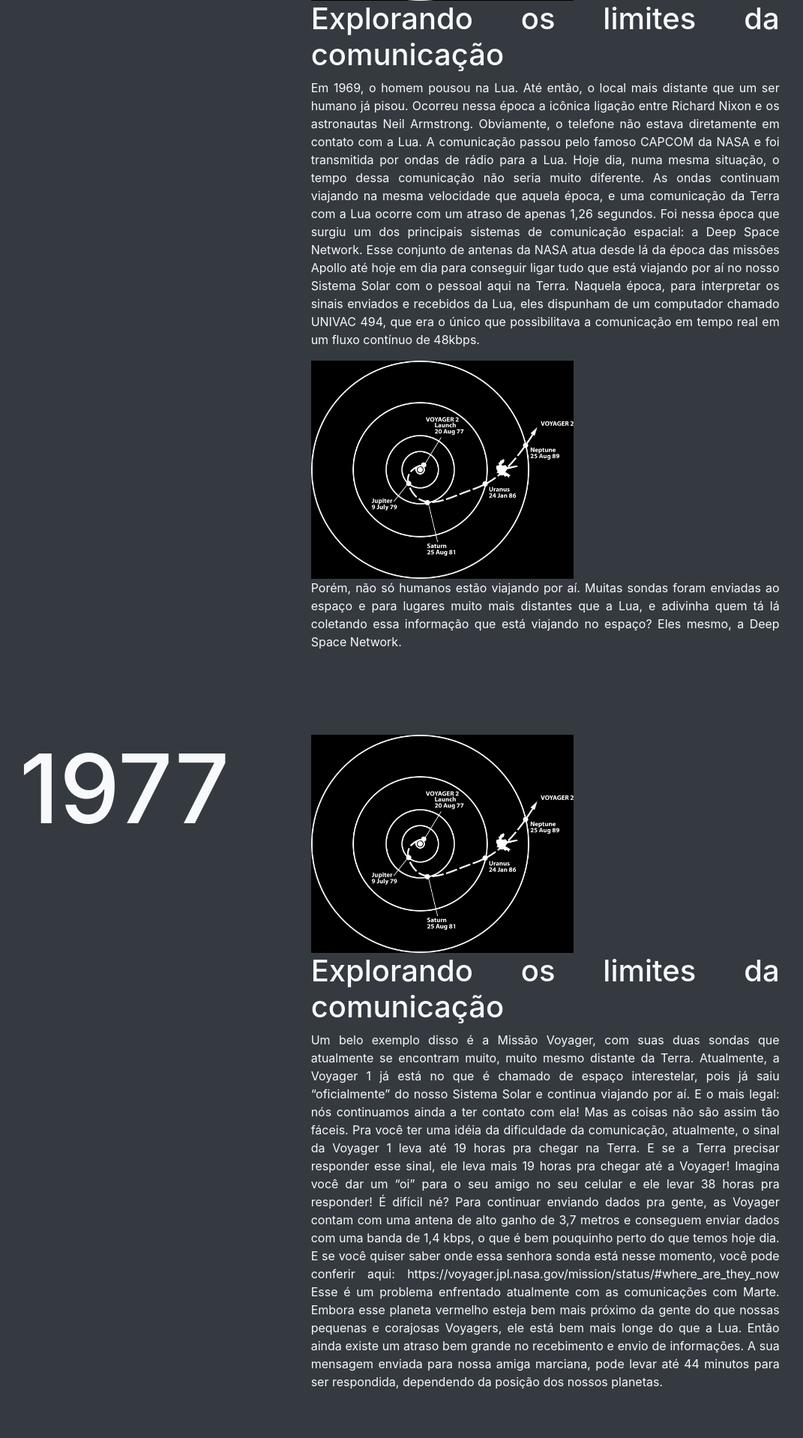
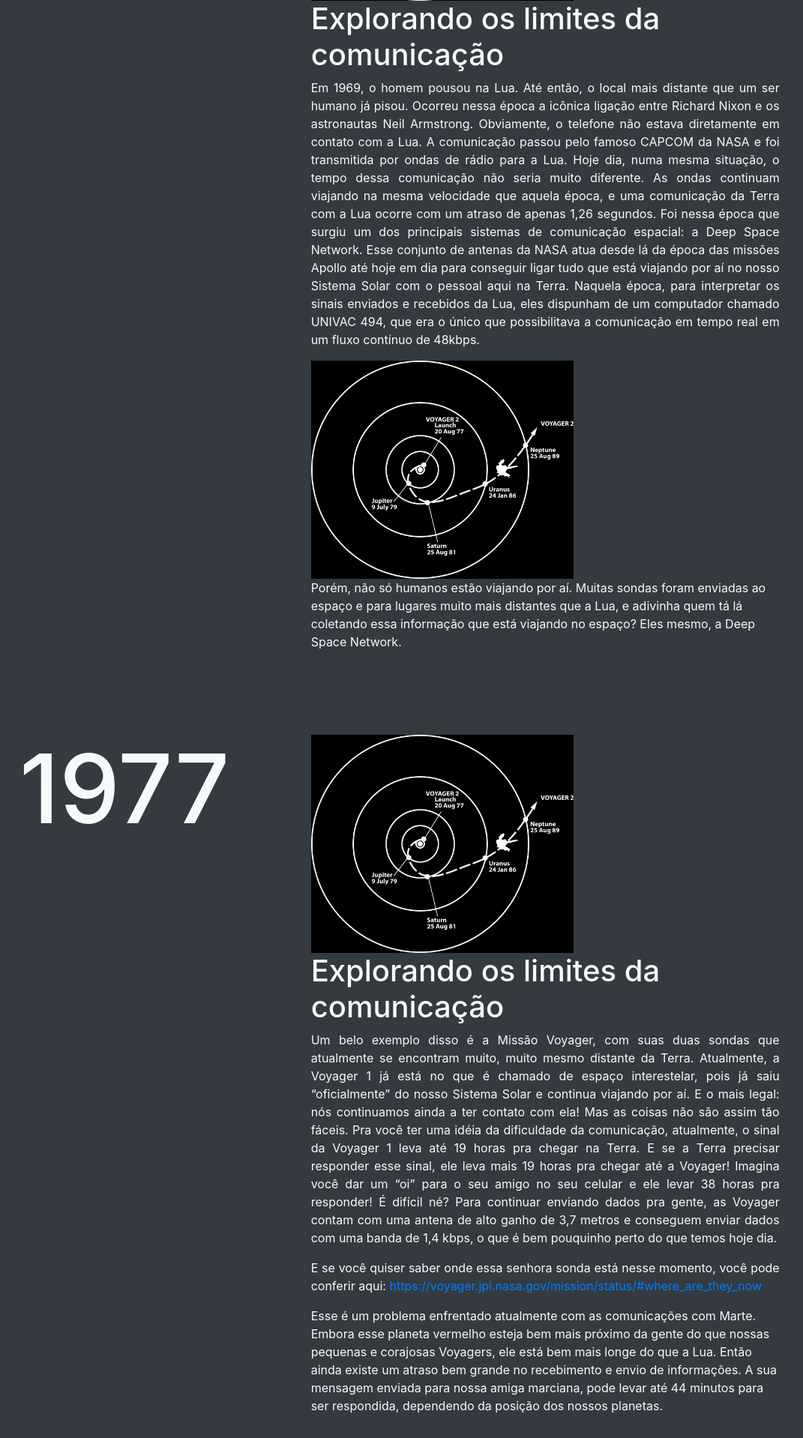
Before and after one commit to v-jucosky/SpaceApps2020, a Django app: page / in a window 1280 px wide. Shown: the part 1813-3731 px from the top of the page at 75% size, without its empty margins (22-1093 px from the left). Run offline with Django 3.2, Linux system fonts and the light colour scheme; some libraries are stand-ins or nearby versions.

Commit message:
Update index.html

```diff
--- a/redphone/templates/redphone/index.html
+++ b/redphone/templates/redphone/index.html
@@ -18,7 +18,7 @@
         </div>
     </div>
 
-    <div class="row bg-dark text-light text-justify">
+    <div class="row bg-dark text-light">
         <div class="col-sm-4 my-2">
             <h1 class="p-5" style="font-size: 8rem; line-height: 8rem;">1957</h1>
         </div>
@@ -27,7 +27,7 @@
             <div>
                 <img src="./static/5f78ccd60832c0e09e2e726b_VoyagerPath.png" width="350px" alt="Voyager Path">
                 <h1>Explorando os limites da comunicação</h1>
-                <p>
+                <p class="text-justify">
                     Tudo começou por volta de 1957, com o início da Corrida Espacial, após a Segunda Guerra Mundial e no contexto da Guerra Fria.
                     Estados Unidos e União Soviética começaram a desenvolver de forma cada vez mais rápida sua tecnologia para a conquista do espaço. Mas como eles se comunicavam com seus astronautas das naves? Nessa época, as coisas seguiam como eram com os aviões. Boa parte das comunicações se davam por sistemas de rádio que já haviam se desenvolvido bastante durante a guerra.
                     Com o avanço das tecnologias, surgimento dos primeiros satélites, as coisas começaram a se aperfeiçoar ainda mais, porém a base continuou a mesma: ondas de rádio. Enquanto as coisas estavam “próximas” a Terra, tudo corria bem. As ondas de rádio, por padrão, viagem próximas a velocidade da luz, então pouco atraso ocorria nas transmissões.
@@ -37,7 +37,7 @@
         </div>
     </div>
 
-    <div class="row bg-dark text-light text-justify">
+    <div class="row bg-dark text-light">
         <div class="col-sm-4 my-2">
             <h1 class="p-5" style="font-size: 8rem; line-height: 8rem;">1969</h1>
         </div>
@@ -46,7 +46,7 @@
             <div>
                 <img src="./static/5f78ccd60832c0e09e2e726b_VoyagerPath.png" width="350px" alt="Voyager Path">
                 <h1>Explorando os limites da comunicação</h1>
-                <p>
+                <p class="text-justify">
                     Em 1969, o homem pousou na Lua. Até então, o local mais distante que um ser humano já pisou. Ocorreu nessa época a icônica ligação entre Richard Nixon e os astronautas Neil Armstrong. Obviamente, o telefone não estava diretamente em contato com a Lua. A comunicação passou pelo famoso CAPCOM da NASA e foi transmitida por ondas de rádio para a Lua.
                     Hoje dia, numa mesma situação, o tempo dessa comunicação não seria muito diferente. As ondas continuam viajando na mesma velocidade que aquela época, e uma comunicação da Terra com a Lua ocorre com um atraso de apenas 1,26 segundos.
                     Foi nessa época que surgiu um dos principais sistemas de comunicação espacial: a Deep Space Network. Esse conjunto de antenas da NASA atua desde lá da época das missões Apollo até hoje em dia para conseguir ligar tudo que está viajando por aí no nosso Sistema Solar com o pessoal aqui na Terra. Naquela época, para interpretar os sinais enviados e recebidos da Lua, eles dispunham de um computador chamado UNIVAC 494, que era o único que possibilitava a comunicação em tempo real em um fluxo contínuo de 48kbps.
@@ -59,7 +59,7 @@
         </div>
     </div>
 
-    <div class="row bg-dark text-light text-justify">
+    <div class="row bg-dark text-light">
         <div class="col-sm-4 my-2">
             <h1 class="p-5" style="font-size: 8rem; line-height: 8rem;">1977</h1>
         </div>
@@ -68,17 +68,21 @@
             <div>
                 <img src="./static/5f78ccd60832c0e09e2e726b_VoyagerPath.png" width="350px" alt="Voyager Path">
                 <h1>Explorando os limites da comunicação</h1>
-                <p>
+                <p class="text-justify">
                     Um belo exemplo disso é a Missão Voyager, com suas duas sondas que atualmente se encontram muito, muito mesmo distante da Terra. Atualmente, a Voyager 1 já está no que é chamado de espaço interestelar, pois já saiu “oficialmente” do nosso Sistema Solar e continua viajando por aí. E o mais legal: nós continuamos ainda a ter contato com ela!
                     Mas as coisas não são assim tão fáceis. Pra você ter uma idéia da dificuldade da comunicação, atualmente, o sinal da Voyager 1 leva até 19 horas pra chegar na Terra. E se a Terra precisar responder esse sinal, ele leva mais 19 horas pra chegar até a Voyager! Imagina você dar um “oi” para o seu amigo no seu celular e ele levar 38 horas pra responder! É difícil né? Para continuar enviando dados pra gente, as Voyager contam com uma antena de alto ganho de 3,7 metros e conseguem enviar dados com uma banda de 1,4 kbps, o que é bem pouquinho perto do que temos hoje dia.
-                    E se você quiser saber onde essa senhora sonda está nesse momento, você pode conferir aqui: <a>https://voyager.jpl.nasa.gov/mission/status/#where_are_they_now</a>
+                </p>
+                <p class="text-justify">
+                    E se você quiser saber onde essa senhora sonda está nesse momento, você pode conferir aqui: <a href="https://voyager.jpl.nasa.gov/mission/status/#where_are_they_now" class="text-decoration-none">https://voyager.jpl.nasa.gov/mission/status/#where_are_they_now</a>
+                </p>
+                <p class="text-justify"></p>
                     Esse é um problema enfrentado atualmente com as comunicações com Marte. Embora esse planeta vermelho esteja bem mais próximo da gente do que nossas pequenas e corajosas Voyagers, ele está bem mais longe do que a Lua. Então ainda existe um atraso bem grande no recebimento e envio de informações. A sua mensagem enviada para nossa amiga marciana, pode levar até 44 minutos para ser respondida, dependendo da posição dos nossos planetas.
                 </p>
             </div>
         </div>
     </div>
 
-    <div class="row bg-dark text-light text-justify">
+    <div class="row bg-dark text-light">
         <div class="col-sm-4 my-2">
             <h1 class="p-5" style="font-size: 8rem; line-height: 8rem;">2012</h1>
         </div>
@@ -86,19 +90,21 @@
         <div class="col-sm-6 my-5">
                 <img src="./static/5f78de11d5081467e48d854f_Earth.jpg" width="350px" alt="Earth">
                 <h1>Fibra óptica, interplanetária</h1>
-                <p>
+                <p class="text-justify">
                     Em 2012 a sonda Curiosity chegou a Marte. Ela é o primeiro laboratório móvel completo enviado a outro a planeta e sua função é estudar o solo marciano por cerca de dois anos. Essa sonda está equipada com um braço mecânico capaz de fazer furos, câmeras, sensores térmicos e de movimentos, etc. Mas um de seus componentes mais importantes são as antenas, que são usadas para a transmissão de dados para a Terra. Existem três diferentes antenas acopladas à sonda: uma de baixo ganho, uma de alto ganho e uma antena do tipo UHF (Ultra High Frequency; Frequência Ultra Alta).
                     A primeira antena está ligada a um rádio lento, de baixa potência UHF. Ele é capaz de transmitir uma pequena taxa de dados para outras sondas orbitantes em Marte ou também diretamente para a Terra. Foi projetado para ser usado em situações de emergência, quando os outros dispositivos de transmissão falharem.
                     A segunda antena está ligada a um rádio UHF de alta velocidade. Este por sua vez transmite as informações rapidamente para outras sondas que orbitam o planeta (Odyssey, Mars Reconnaissance Orbiter e Mars Express), a taxas entre 256 kbits/s a 2 Mbits/s e possui um consumo de apenas 15 watts. É o principal meio de comunicação, estima-se que cerca de 31 megabytes de dados cheguem à Terra por dia através deste canal.
                     Por fim, a antena de alto ganho. Ela conecta diretamente a sonda Curiosity com os cientistas e engenheiros aqui na Terra e por tal motivo este canal só se encontra disponível durante três horas do dia, devido ao alinhamento dos planetas e questões de energia. Esta antena usa um rádio que consome 40 watts e transmite apenas 12 kilobits por segundo. Existe um atraso de 20 minutos na transmissão das informações, pois o sinal precisa percorrer a distâncias entre 100 a 400 milhões de quilômetros entre a Terra e Marte. Por ser um canal de comunicação direto, a NASA o utiliza para enviar comandos a sonda e também para receber dados críticos.
                     Assim, mesmo a pequena Curiosity gerando um monte de informação todo dia, elas ainda ficam limitadas a quantidade de informação que consegue enviar a Terra. Para se ter uma idéia, a imagem do paraquedas da Curiosity possuía 555 MiB e levou um tempão pra ser transmitida completamente para a Terra.
-                    Para poder aumentar a eficiência do recebimento dessas informações, essas sondas mandam algumas fotinhos pequenas para que os cientistas na Terra escolham qual querem receber e aí sim elas enviam as fotos em alta resolução escolhidas. E você consegue acompanhar de perto esse robozinho por aqui: https://eyes.nasa.gov/curiosity/
-                    Mesmo com toda essa rede, a gente só consegue receber aqueles míseros 31 MB de dados diárias. Não dá pra carregar nem um videozinho por aí né? Ah, e adivinha quem recebe todos esses dados? As nossas antenas do DSN! Aliás, é possível ver em tempo real quem está mandando mensagens pra gente nesse site: https://eyes.nasa.gov/dsn/dsn.html
+                    Para poder aumentar a eficiência do recebimento dessas informações, essas sondas mandam algumas fotinhos pequenas para que os cientistas na Terra escolham qual querem receber e aí sim elas enviam as fotos em alta resolução escolhidas. E você consegue acompanhar de perto esse robozinho por aqui: <a href="https://eyes.nasa.gov/curiosity/" class="text-decoration-none text-danger">https://eyes.nasa.gov/curiosity/</a>
+                </p>
+                <p class="text-justify">
+                    Mesmo com toda essa rede, a gente só consegue receber aqueles míseros 31 MB de dados diárias. Não dá pra carregar nem um videozinho por aí né? Ah, e adivinha quem recebe todos esses dados? As nossas antenas do DSN! Aliás, é possível ver em tempo real quem está mandando mensagens pra gente nesse site: <a href="https://eyes.nasa.gov/dsn/dsn.html" class="text-decoration-none text-danger"></a>https://eyes.nasa.gov/dsn/dsn.html</a>
                 </p>
         </div>
     </div>
 
-    <div class="row bg-dark text-light text-justify">
+    <div class="row bg-dark text-light">
         <div class="col-sm-4 my-2">
             <h1 class="p-5" style="font-size: 8rem; line-height: 8rem;">Futuro</h1>
         </div>
@@ -107,7 +113,7 @@
             <div>
                 <img src="./static/5f78ccd60832c0e09e2e726b_VoyagerPath.png" width="350px" alt="Voyager Path">
                 <h1>Fibra óptica, interplanetária</h1>
-                <p>
+                <p class="text-justify">
                     Mas o que tem sido feito para aumentar a velocidade com que informações são enviadas para outros planetas, ou mais longe ainda, para alguma sonda viajante nossa por aí na galáxia?
                     Algumas tecnologias têm sido desenvolvidas. Atualmente, a que se pretende usar nas nossas missões tripuladas para Marte, é feita através de lasers. Mas não são aquelas luzinhas que nossos professores usam na sala de aula. São feixes de luz concentrados de alta potência que conseguem transportar muita informação de uma vez, bem mais que a nossas companheiras ondas de rádio que ainda são nosso principal meio de comunicação.
                     Em 2013, o projeto LLCD (Laser Lunar Communications Demonstration) conseguiu com sucesso enviar informações para um sensor na órbita lunar com uma banda muito superior ao que temos atualmente e já está em curso o projeto Mars Laser Communications Demonstration para usar essa tecnologia nas futuras missões a Marte.
@@ -124,25 +130,25 @@
                 Fontes:
             </p>
             <p class="card-text m-5">
-                <a>https://www.nasa.gov/directorates/heo/scan/services/networks/deep_space_network/functions</a>
+                <a href="#" class="text-decoration-none">https://www.nasa.gov/directorates/heo/scan/services/networks/deep_space_network/functions</a>
             </p>
             <p class="card-text m-5">
-                <a>https://www.nasa.gov/directorates/heo/scan/about/overview/about_scan</a>
+                <a href="#" class="text-decoration-none">https://www.nasa.gov/directorates/heo/scan/about/overview/about_scan</a>
             </p>
             <p class="card-text m-5">
-                <a>https://voyager.jpl.nasa.gov/</a>
+                <a href="#" class="text-decoration-none">https://voyager.jpl.nasa.gov/</a>
             </p>
             <p class="card-text m-5">
-                <a>https://eyes.nasa.gov</a>
+                <a href="#" class="text-decoration-none">https://eyes.nasa.gov</a>
             </p>
             <p class="card-text m-5">
-                <a>https://esc.gsfc.nasa.gov/projects/LCRD</a>
+                <a href="#" class="text-decoration-none">https://esc.gsfc.nasa.gov/projects/LCRD</a>
             </p>
             <p class="card-text m-5">
-                Link interessante para mostrar: <a>https://eyes.nasa.gov/dsn/dsn.html</a>
+                Link interessante para mostrar: <a href="#" class="text-decoration-none">https://eyes.nasa.gov/dsn/dsn.html</a>
             </p>
             <p class="card-text m-5">
-                Muito legal pra linkar também: <a>https://eyes.nasa.gov/curiosity/</a>
+                Muito legal pra linkar também: <a href="#" class="text-decoration-none">https://eyes.nasa.gov/curiosity/</a>
             </p>
         </div>
     </div>
```
